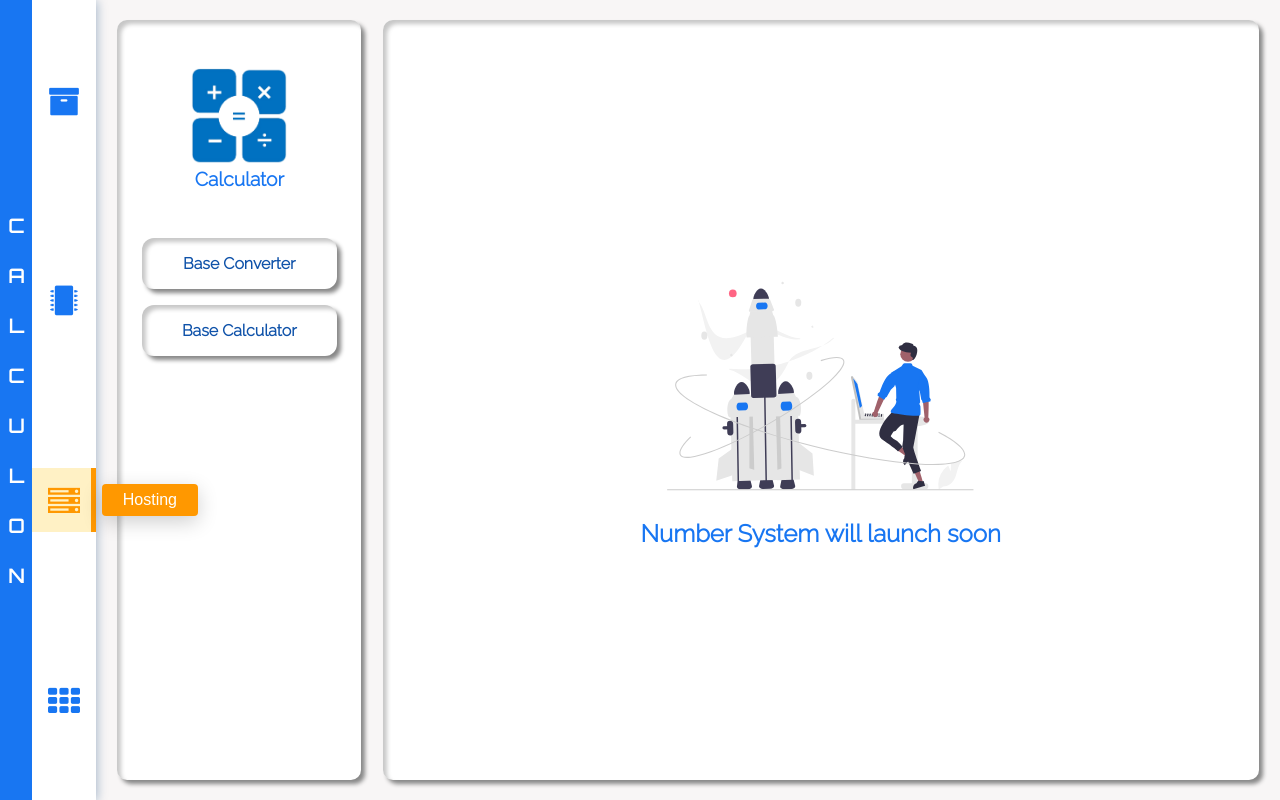
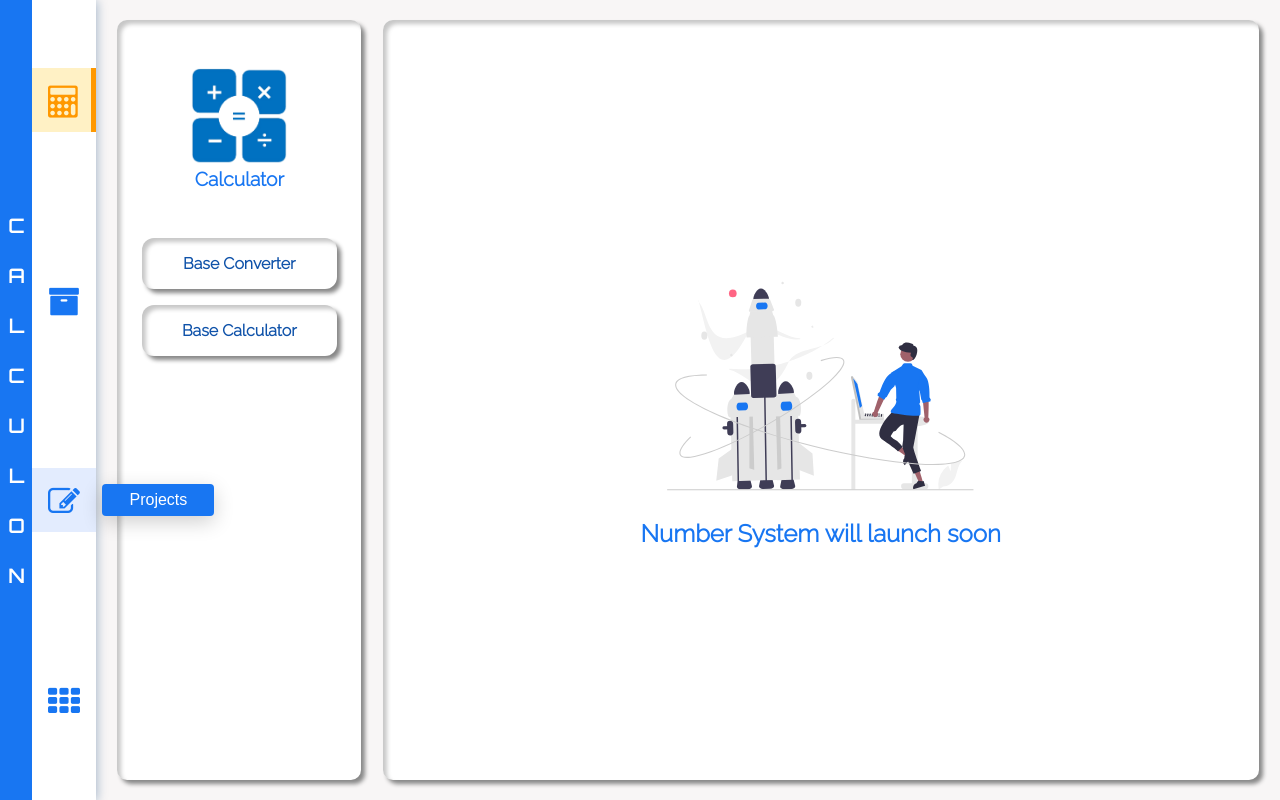
Before and after one commit to rpkc/React-UI, a React (Create React App) app: page /calculator in a window 1280 px wide. In both pictures the pointer is over the link 64 px from the left and 500 px from the top of the page. Built offline with nearby package versions, Linux system fonts and the light colour scheme.

Commit message:
Main Menu rearranged on 10-08-2023

```diff
--- a/src/Style/Header.css
+++ b/src/Style/Header.css
@@ -1,5 +1,5 @@
 /*
-   @ version 15.02.2023
+   @ version 09.08.2023
 */
 
 .menu{
@@ -87,8 +87,15 @@
     box-shadow: 0 6px 20px 0 rgba(0, 0, 0, 0.19);
   }
 
-  .menu .menu-list .menu-item:first-child a[info]:focus::after,
-  .menu .menu-list .menu-item:first-child a[info]:hover::after{
+  .menu .menu-list .menu-item:nth-child(3) a[info]:focus::after,
+  .menu .menu-list .menu-item:nth-child(3) a[info]:hover::after{
+
+    height: 2rem;
+    width: 6rem;
+  }
+
+  .menu .menu-list .menu-item:nth-child(1) a[info]:focus::after,
+  .menu .menu-list .menu-item:nth-child(1) a[info]:hover::after{
 
     height: 2rem;
     width: 6rem;
--- a/src/Util/Header.js
+++ b/src/Util/Header.js
@@ -15,9 +15,9 @@ return(
     <div className="menu">
         <div className="header">C A L C U L O N</div>
         <ul className="menu-list">
-          <li className="menu-item"><NavLink to='/archive' info="Archives" activeClassName="active"><i class="fa fa-archive" aria-hidden="true"></i></NavLink></li>
-          <li className="menu-item"><NavLink to='/projects' info="Embedded" activeClassName="active"><i class="fa fa-microchip" aria-hidden="true"></i></NavLink></li>
-          <li className="menu-item"><NavLink to='/calculator' info="Hosting" activeClassName="active"><i class="fa fa-server" aria-hidden="true"></i></NavLink></li>
+          <li className="menu-item"><NavLink to='/calculator' info="Calculators" activeClassName="active"><i class="fa fa-calculator" aria-hidden="true"></i></NavLink></li>
+          <li className="menu-item"><NavLink to='/archives' info="Archives" activeClassName="active"><i class="fa fa-archive" aria-hidden="true"></i></NavLink></li>
+          <li className="menu-item"><NavLink to='/projects' info="Projects" activeClassName="active"><i class="fa fa-pencil-square-o" aria-hidden="true"></i></NavLink></li>
           <li className="menu-item"><button className="menuButton" onClick={openMenu} info="Menu"><i class="fa fa-th" aria-hidden="true"></i></button></li>
         </ul>
         <div id="miniNav" class="mininav" tabIndex={0}>
```
